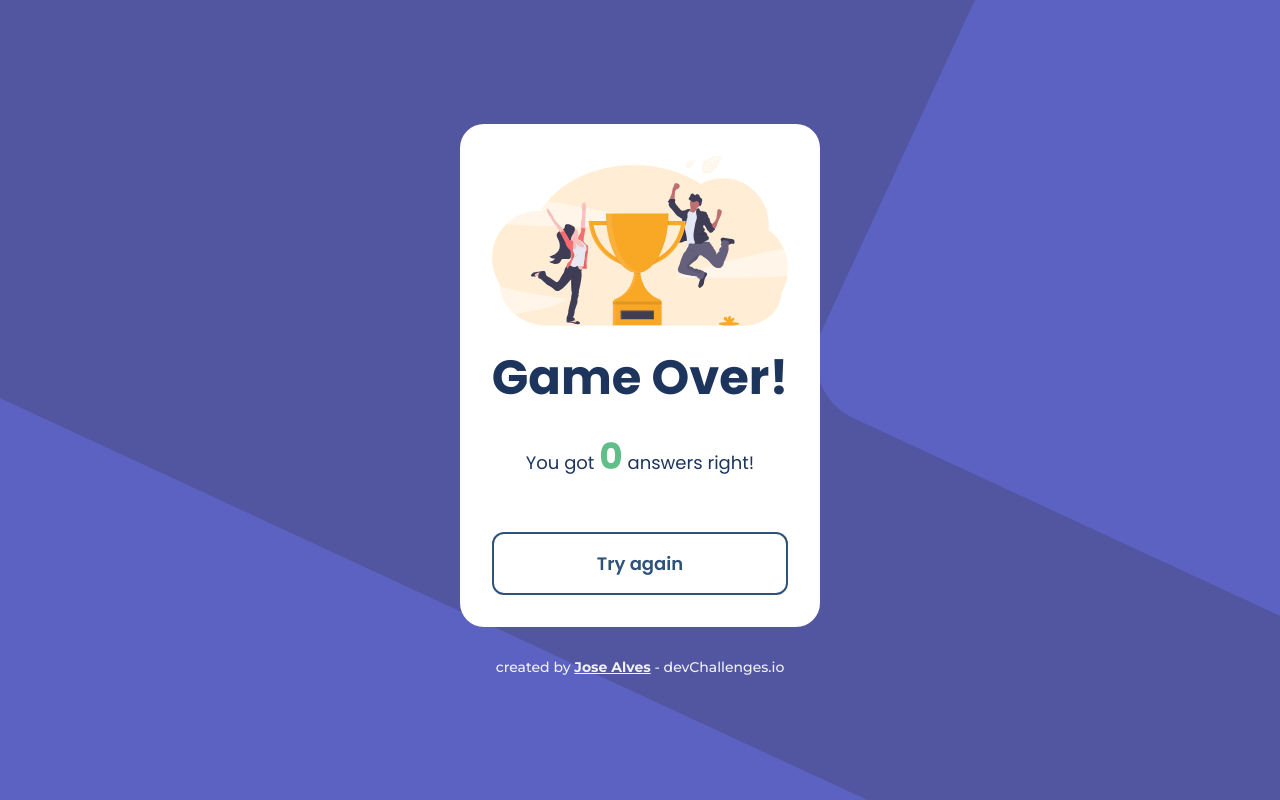
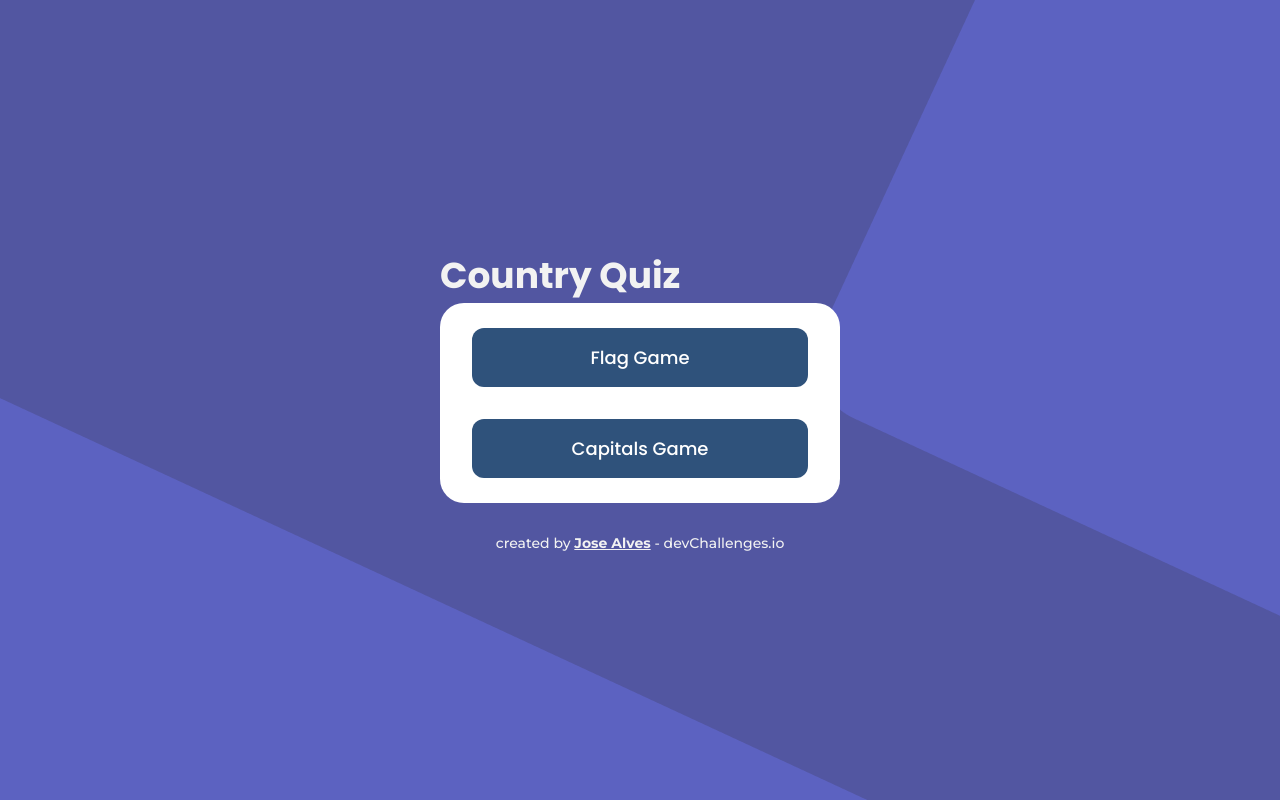
Before and after one commit to hitmaizer/quiz-game, a React (Create React App) app: page / in a window 1280 px wide. Built offline with nearby package versions, Linux system fonts and the light colour scheme.

Commit message:
initiate state on 0

```diff
--- a/src/App.jsx
+++ b/src/App.jsx
@@ -9,7 +9,7 @@ import GameOver from './components/GameOver'
 
 
 export default function App() {
-    const [gameState, setGameState] = React.useState(2)
+    const [gameState, setGameState] = React.useState(0)
     const [allData, setAllData] = React.useState([])
     const [flagQuestions, setFlagQuestions] = React.useState([])
     const [result, setResult] = React.useState(0)
```
